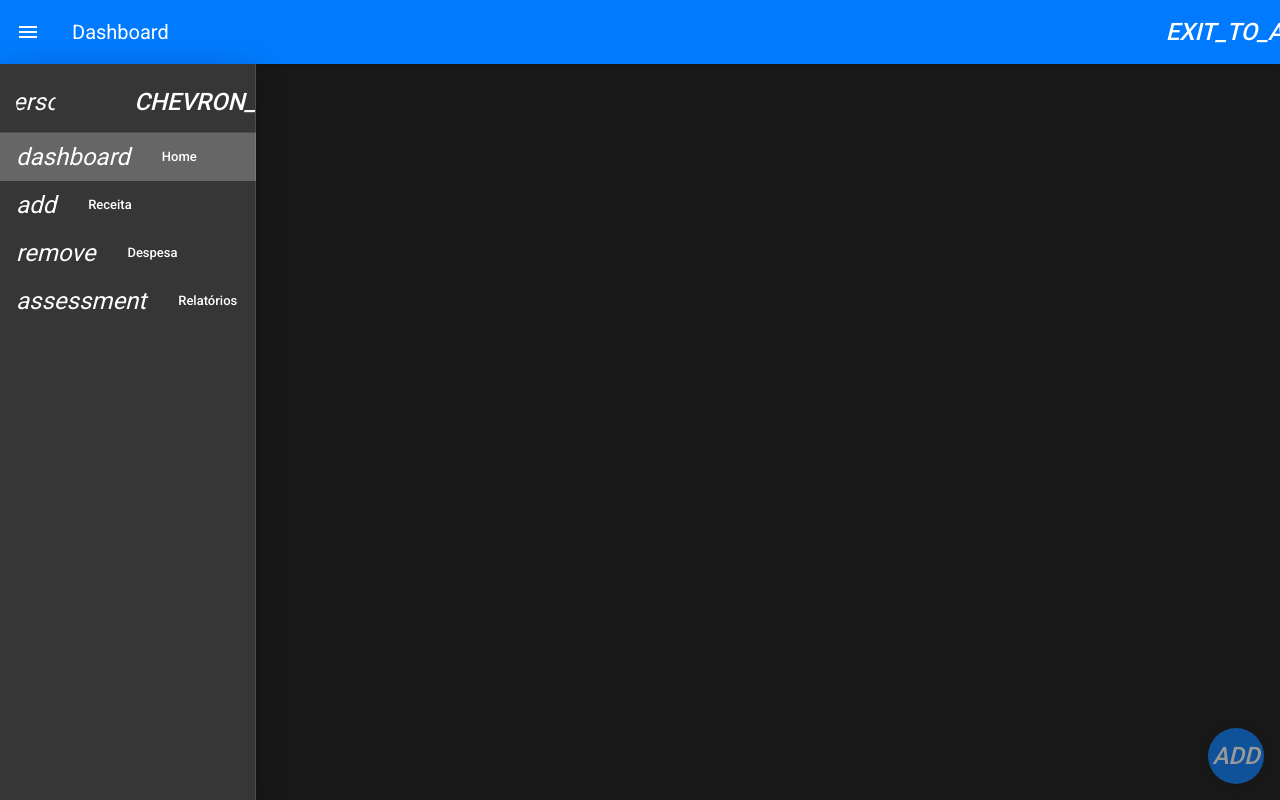
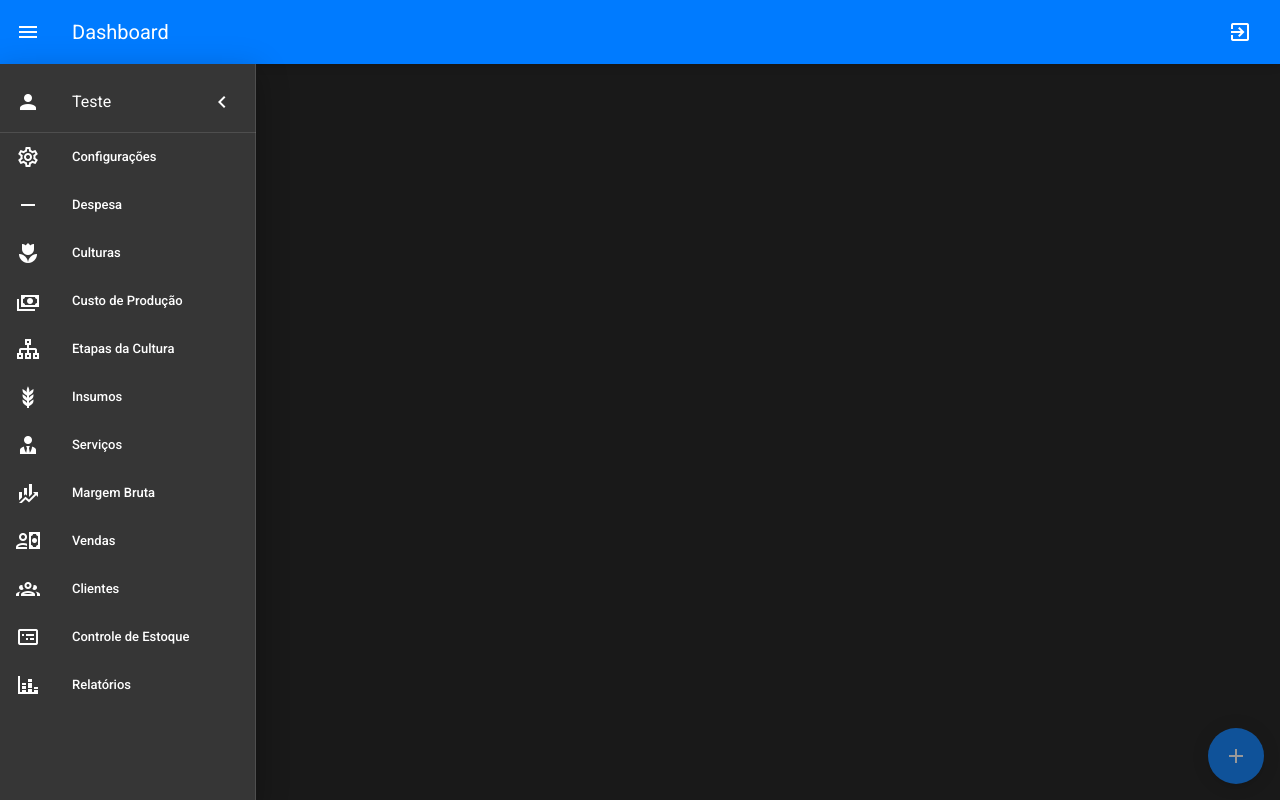
Before and after one commit to BrunaHosken/custo-producao-agricola, a Vue app in the folder front/: page /dashboard in a window 1280 px wide. Both pictures are taken after a click on the button 28 px from the left and 32 px from the top of the page. Built offline with nearby package versions, Linux system fonts and the light colour scheme.

Commit message:
estilizando menu

```diff
--- a/front/src/App.vue
+++ b/front/src/App.vue
@@ -11,3 +11,22 @@ export default {
   name: "App",
 };
 </script>
+<style>
+/* width */
+::-webkit-scrollbar {
+  width: 5px;
+}
+
+/* Track */
+::-webkit-scrollbar-track {
+  background-color: transparent;
+}
+
+/* Handle */
+::-webkit-scrollbar-thumb {
+  background-color: rgba(255, 255, 255, 0.5);
+  border-radius: 5rem;
+}
+
+/* Handle on hover */
+</style>
--- a/front/src/modules/dashboard/components/AppMenu.vue
+++ b/front/src/modules/dashboard/components/AppMenu.vue
@@ -9,22 +9,24 @@
     <v-list>
       <v-list-item v-if="mini" @click.stop="mini = !mini">
         <v-list-item-action>
-          <v-icon>chevron_right</v-icon>
+          <v-icon>mdi-chevron-right</v-icon>
         </v-list-item-action>
       </v-list-item>
 
       <v-list-item tag="div">
-        <v-list-item-avatar>
-          <v-icon>person</v-icon>
-        </v-list-item-avatar>
+        <!-- <v-list-item-avatar> -->
+        <v-list-item-action>
+          <v-icon>mdi-account</v-icon>
+        </v-list-item-action>
+        <!-- </v-list-item-avatar> -->
 
         <v-list-item-content>
-          <v-list-item-title>{{ user.name }}</v-list-item-title>
+          <v-list-item-title>Teste</v-list-item-title>
         </v-list-item-content>
 
         <v-list-item-action>
           <v-btn icon @click.stop="mini = !mini">
-            <v-icon>chevron_left</v-icon>
+            <v-icon>mdi-chevron-left</v-icon>
           </v-btn>
         </v-list-item-action>
       </v-list-item>
@@ -61,22 +63,77 @@ export default {
   },
   data: () => ({
     items: [
-      { title: "Home", icon: "dashboard", url: "/dashboard", exact: true },
+      // { title: "Home", icon: "mdi-home", url: "/dashboard", exact: true },
       {
-        title: "Receita",
-        icon: "add",
-        url: "/dashboard/records/add?type=credit",
+        title: "Configurações",
+        icon: "mdi-cog-outline",
+        url: "/dashboard/reports",
         exact: true,
       },
       {
         title: "Despesa",
-        icon: "remove",
+        icon: "mdi-minus",
         url: "/dashboard/records/add?type=debit",
         exact: true,
       },
       {
+        title: "Culturas",
+        icon: "mdi-flower-tulip",
+        url: "/dashboard/reports",
+        exact: true,
+      },
+      {
+        title: "Custo de Produção",
+        icon: "mdi-cash-multiple",
+        url: "/dashboard/reports",
+        exact: true,
+      },
+
+      {
+        title: "Etapas da Cultura",
+        icon: "mdi-sitemap-outline",
+        url: "/dashboard/reports",
+        exact: true,
+      },
+      {
+        title: "Insumos",
+        icon: "mdi-barley",
+        url: "/dashboard/reports",
+        exact: true,
+      },
+      {
+        title: "Serviços",
+        icon: "mdi-account-tie",
+        url: "/dashboard/reports",
+        exact: true,
+      },
+      {
+        title: "Margem Bruta",
+        icon: "mdi-finance",
+        url: "/dashboard/reports",
+        exact: true,
+      },
+      {
+        title: "Vendas",
+        icon: "mdi-account-cash-outline",
+        url: "/dashboard/reports",
+        exact: true,
+      },
+      {
+        title: "Clientes",
+        icon: "mdi-account-group-outline",
+        url: "/dashboard/reports",
+        exact: true,
+      },
+      {
+        title: "Controle de Estoque",
+        icon: "mdi-card-bulleted-outline",
+        url: "/dashboard/reports",
+        exact: true,
+      },
+      {
         title: "Relatórios",
-        icon: "assessment",
+        icon: "mdi-chart-bar-stacked",
         url: "/dashboard/reports",
         exact: true,
       },
--- a/front/src/modules/dashboard/components/AppToolbar.vue
+++ b/front/src/modules/dashboard/components/AppToolbar.vue
@@ -5,7 +5,7 @@
     <v-spacer></v-spacer>
     <v-toolbar-items>
       <v-btn icon @click="showLogoutDialog = true">
-        <v-icon>exit_to_app</v-icon>
+        <v-icon>mdi-exit-to-app</v-icon>
       </v-btn>
     </v-toolbar-items>
     <v-dialog v-model="showLogoutDialog" max-width="300px">
@@ -36,15 +36,16 @@ export default {
   },
   data: () => ({
     showLogoutDialog: false,
+    title: "",
   }),
   // computed: {
   //   ...mapState(["title"]),
   // },
   methods: {
-    // async logout() {
-    //   this.$router.push("/login");
-    //   await onLogout(apollo);
-    //  },
+    async logout() {
+      this.$router.push("/login");
+      // await onLogout(apollo);
+    },
   },
 };
 </script>
--- a/front/src/modules/dashboard/modules/components/AppFloatingButton.vue
+++ b/front/src/modules/dashboard/modules/components/AppFloatingButton.vue
@@ -9,18 +9,24 @@
   >
     <template v-slot:activator>
       <v-btn v-model="fab" color="primary" fab>
-        <v-icon v-if="fab">close</v-icon>
-        <v-icon v-else>add</v-icon>
+        <v-icon v-if="fab">mdi-close</v-icon>
+        <v-icon v-else>mdi-plus</v-icon>
       </v-btn>
     </template>
 
-    <v-btn fab small color="red accent-2" title="Nova Despesa">
+    <v-btn fab small color="red accent-2" title="Cadastro">
       <!-- @click="addRecord('debit')" -->
-      <v-icon>remove</v-icon>
+      <v-icon>mdi-minus</v-icon>
     </v-btn>
-    <v-btn fab small color="primary" title="Nova Receita">
+
+    <v-btn fab small color="warning" title="Editar">
       <!-- @click="addRecord('credit')" -->
-      <v-icon>add</v-icon>
+      <v-icon>mdi-pencil-outline</v-icon>
+    </v-btn>
+
+    <v-btn fab small color="primary" title="Deletar">
+      <!-- @click="addRecord('credit')" -->
+      <v-icon>mdi-plus</v-icon>
     </v-btn>
   </v-speed-dial>
 </template>
```
